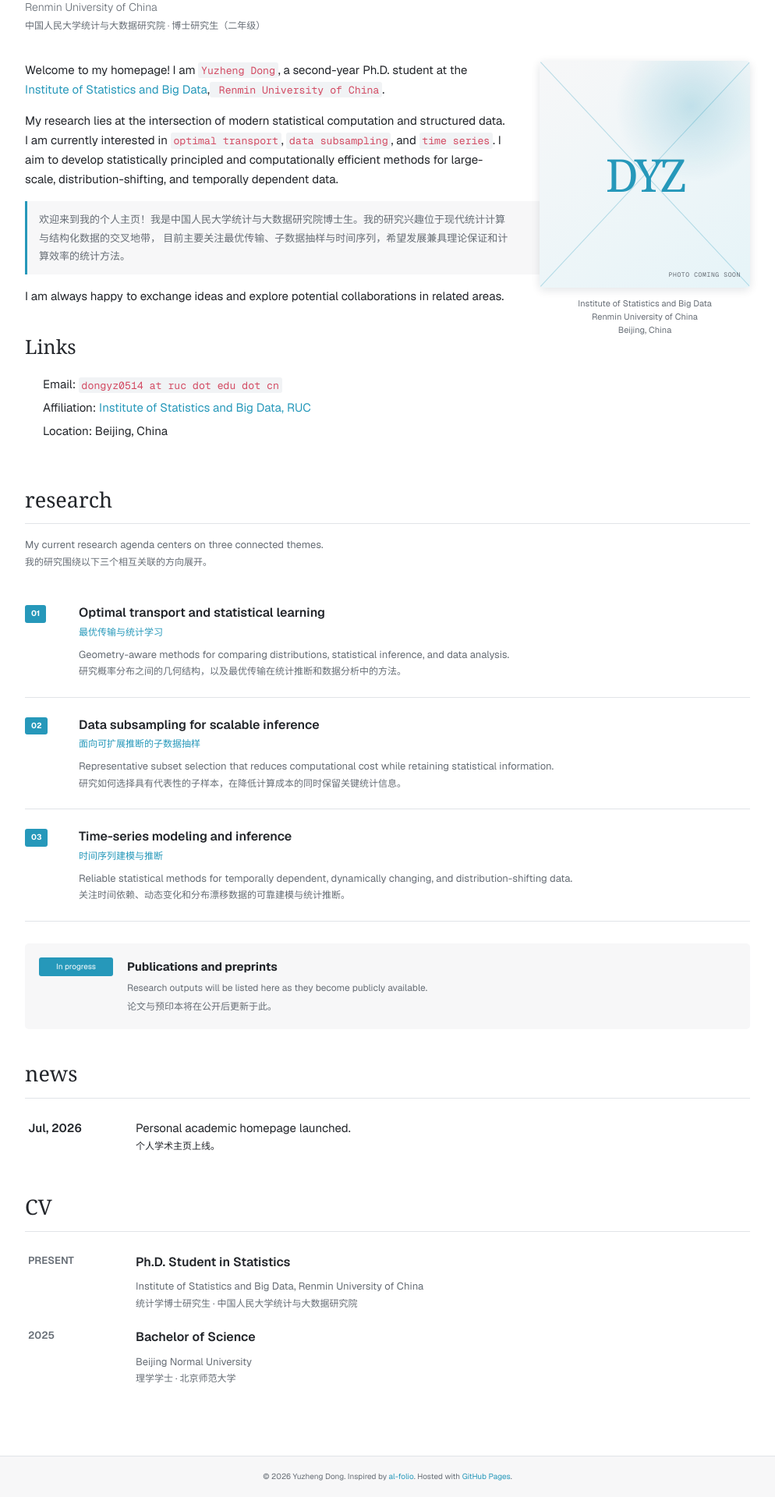
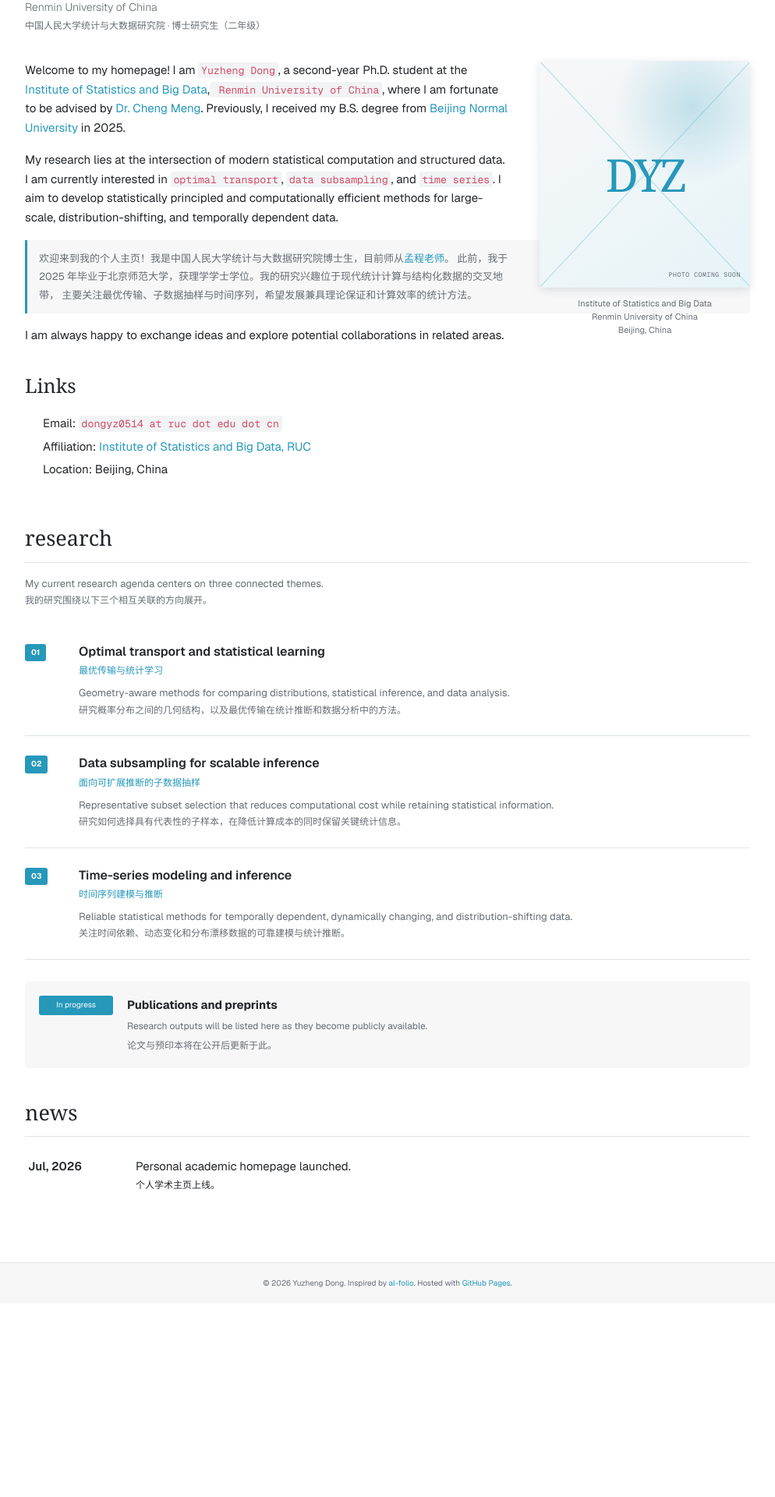
Before and after one commit to yuzheng0514-rgb/myhomepage, a Next.js app: page / in a window 1280 px wide. Shown: the part 194-2114 px from the top of the page at 78% size, without its empty margins (143-1137 px from the left). After the commit the page ends 1866 px from the top, so only its background shows below. Built offline with nearby package versions, Linux system fonts and the light colour scheme.

Commit message:
Move education into biography

```diff
--- a/app/globals.css
+++ b/app/globals.css
@@ -338,15 +338,13 @@ code {
   font-weight: 650;
 }
 
-.topic-body h3,
-.cv-row h3 {
+.topic-body h3 {
   margin: 0 0 2px;
   font-size: 16px;
   font-weight: 550;
 }
 
-.topic-body p,
-.cv-row p {
+.topic-body p {
   margin: 7px 0 0;
   color: var(--muted);
   font-size: 13px;
@@ -358,8 +356,7 @@ code {
   font-size: 12px;
 }
 
-.topic-body .topic-description-zh,
-.cv-row .topic-description-zh {
+.topic-body .topic-description-zh {
   margin-top: 2px;
   font-size: 12px;
 }
@@ -409,20 +406,6 @@ code {
   margin: 0;
 }
 
-.cv-row {
-  display: grid;
-  grid-template-columns: 120px 1fr;
-  gap: 18px;
-  padding: 10px 4px;
-}
-
-.cv-date {
-  color: var(--muted);
-  font-size: 13px;
-  font-weight: 550;
-  text-transform: uppercase;
-}
-
 footer {
   border-top: 1px solid var(--line);
   background: var(--surface);
@@ -469,8 +452,7 @@ footer {
     grid-template-columns: 42px 1fr;
   }
 
-  .news-row,
-  .cv-row {
+  .news-row {
     grid-template-columns: 1fr;
     gap: 3px;
   }
--- a/app/page.tsx
+++ b/app/page.tsx
@@ -42,7 +42,6 @@ export default function Home() {
           <div className="nav-links">
             <a href="#about">about</a>
             <a href="#research">research</a>
-            <a href="#cv">CV</a>
             <ThemeToggle />
           </div>
         </nav>
@@ -75,7 +74,9 @@ export default function Home() {
             <p>
               Welcome to my homepage! I am <code>Yuzheng Dong</code>, a second-year Ph.D. student
               at the <a href="https://isbd.ruc.edu.cn/" target="_blank" rel="noreferrer">Institute of Statistics and Big Data</a>,
-              <code> Renmin University of China</code>.
+              <code> Renmin University of China</code>, where I am fortunate to be advised by
+              <a href="https://cheng-bdal.github.io/" target="_blank" rel="noreferrer"> Dr. Cheng Meng</a>.
+              Previously, I received my B.S. degree from <a href="https://www.bnu.edu.cn/" target="_blank" rel="noreferrer">Beijing Normal University</a> in 2025.
             </p>
             <p>
               My research lies at the intersection of modern statistical computation and structured
@@ -84,8 +85,10 @@ export default function Home() {
               efficient methods for large-scale, distribution-shifting, and temporally dependent data.
             </p>
             <p className="zh-copy">
-              欢迎来到我的个人主页！我是中国人民大学统计与大数据研究院博士生。我的研究兴趣位于现代统计计算与结构化数据的交叉地带，
-              目前主要关注最优传输、子数据抽样与时间序列，希望发展兼具理论保证和计算效率的统计方法。
+              欢迎来到我的个人主页！我是中国人民大学统计与大数据研究院博士生，目前师从
+              <a href="https://cheng-bdal.github.io/" target="_blank" rel="noreferrer">孟程老师</a>。
+              此前，我于 2025 年毕业于北京师范大学，获理学学士学位。我的研究兴趣位于现代统计计算与结构化数据的交叉地带，
+              主要关注最优传输、子数据抽样与时间序列，希望发展兼具理论保证和计算效率的统计方法。
             </p>
             <p>
               I am always happy to exchange ideas and explore potential collaborations in related areas.
@@ -139,25 +142,6 @@ export default function Home() {
           </div>
         </section>
 
-        <section id="cv" className="content-section cv-section">
-          <h2 className="section-title">CV</h2>
-          <div className="cv-row">
-            <div className="cv-date">Present</div>
-            <div>
-              <h3>Ph.D. Student in Statistics</h3>
-              <p>Institute of Statistics and Big Data, Renmin University of China</p>
-              <p className="topic-description-zh">统计学博士研究生 · 中国人民大学统计与大数据研究院</p>
-            </div>
-          </div>
-          <div className="cv-row">
-            <div className="cv-date">2025</div>
-            <div>
-              <h3>Bachelor of Science</h3>
-              <p>Beijing Normal University</p>
-              <p className="topic-description-zh">理学学士 · 北京师范大学</p>
-            </div>
-          </div>
-        </section>
       </main>
 
       <footer>
```
